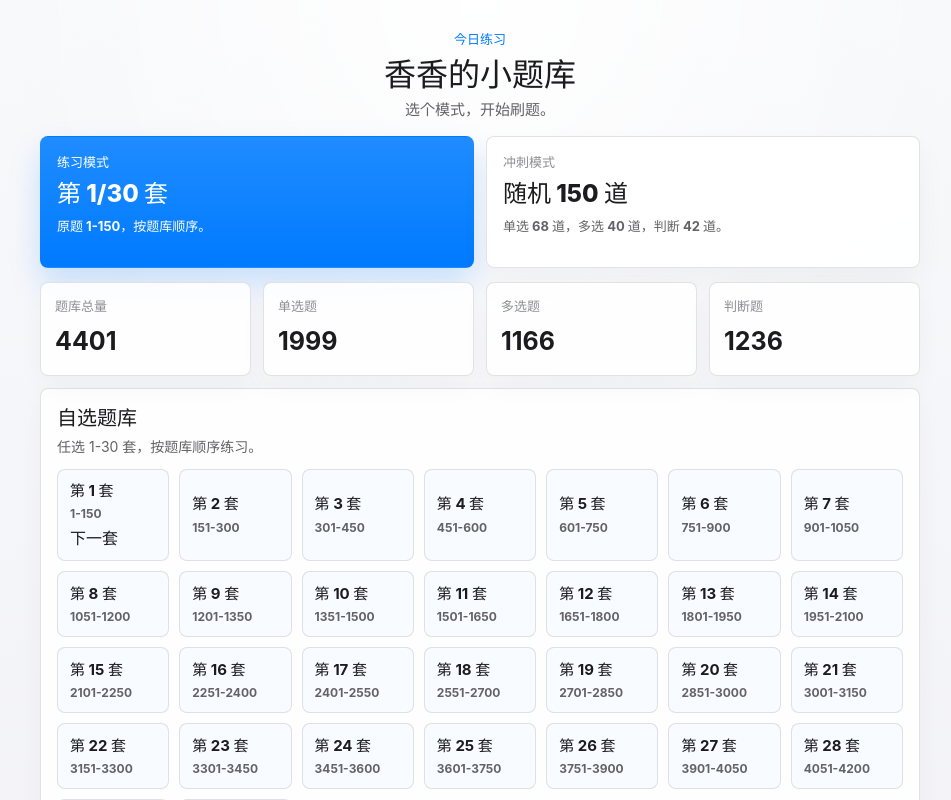
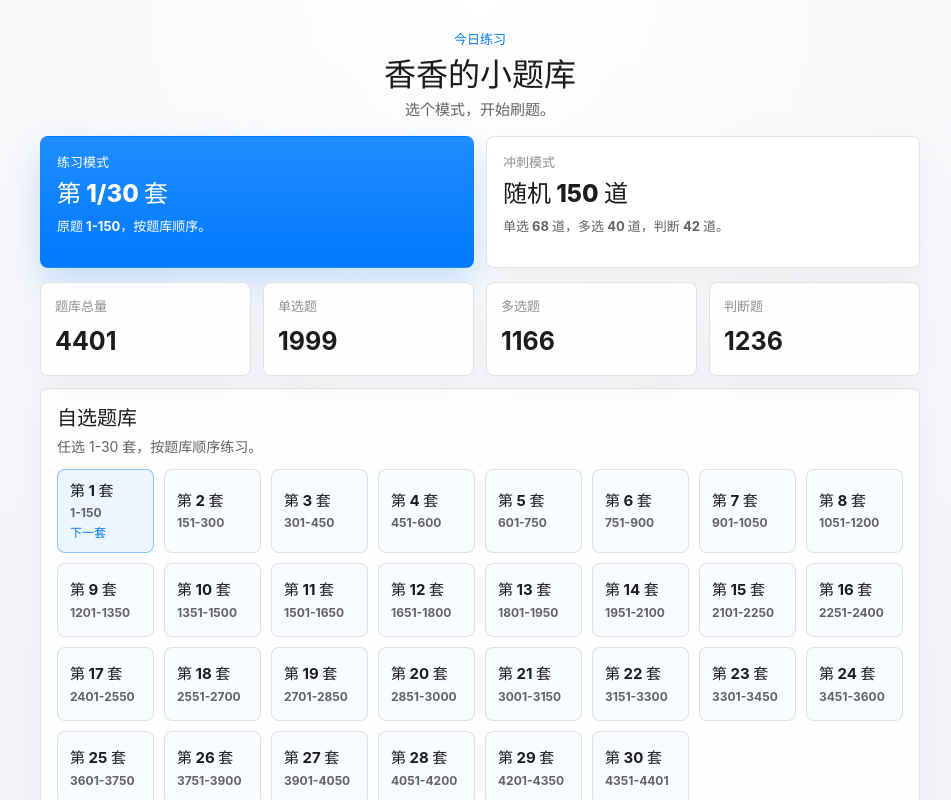
Before and after one commit to 6688wanai/vaccine-practice-ios, a React (Vite) app in the folder vaccine-practice-source-for-github/: page / in a window 1280 px wide. Shown: the top 800 px of the page, without its empty margins (160-1111 px from the left). Built offline with nearby package versions, Linux system fonts and the light colour scheme.

Commit message:
Add custom practice set picker styles

```diff
--- a/vaccine-practice-source-for-github/src/App.css
+++ b/vaccine-practice-source-for-github/src/App.css
@@ -280,22 +280,33 @@ button:disabled {
 
 .set-picker {
   display: grid;
-  grid-template-columns: repeat(auto-fit, minmax(104px, 1fr));
+  grid-template-columns: repeat(auto-fit, minmax(96px, 1fr));
   gap: 10px;
 }
 
 .set-chip {
+  position: relative;
   display: grid;
-  gap: 3px;
+  gap: 2px;
   align-content: center;
-  min-height: 66px;
+  min-height: 74px;
   padding: 10px 12px;
   text-align: left;
   background: #f8fbff;
 }
 
+.set-chip.completed {
+  background: #f6fbf7;
+}
+
+.set-chip.current {
+  border-color: rgb(0 122 255 / 0.42);
+  background: #edf6ff;
+}
+
 .set-chip span,
-.set-chip small {
+.set-chip small,
+.set-chip em {
   display: block;
 }
 
@@ -307,6 +318,21 @@ button:disabled {
 .set-chip small {
   color: var(--ink-soft);
   font-size: 12px;
+}
+
+.set-chip em {
+  color: var(--accent-blue);
+  font-size: 12px;
+  font-style: normal;
+  font-weight: 700;
+}
+
+.set-chip.completed em {
+  color: #1f7a36;
+}
+
+.set-chip.current em {
+  color: var(--accent-blue);
 }
 
 .paper-plan {
```
